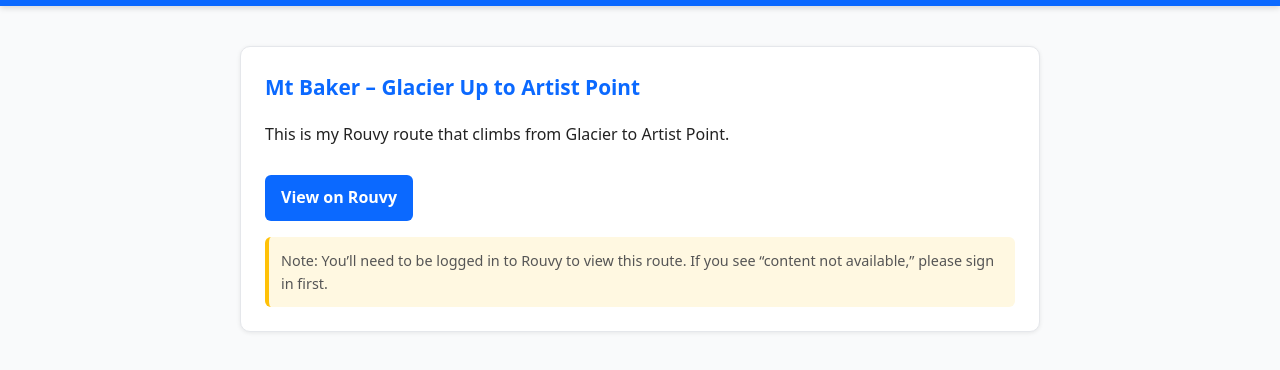
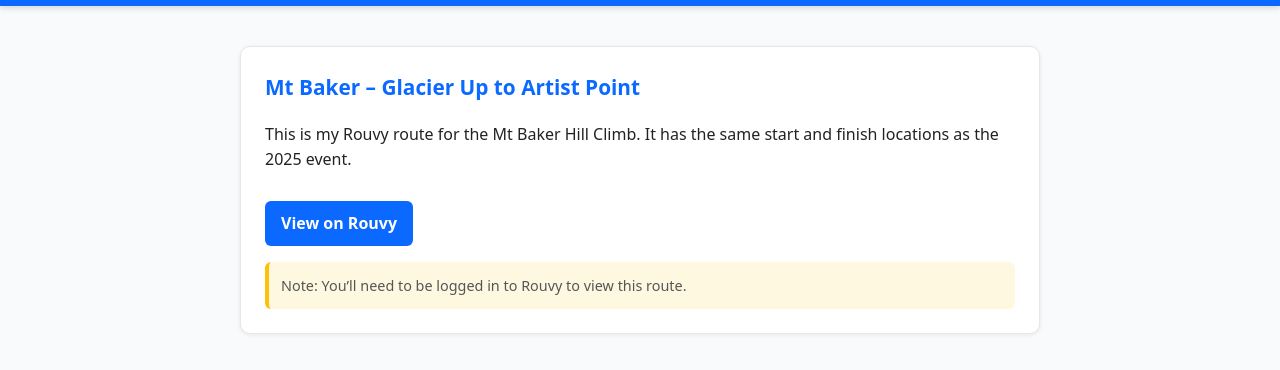
Before and after one commit to NetworkAndSoftware/rouvy, a plain HTML site: page index.html in a window 1280 px wide. Shown: the part 88-458 px from the top of the page. Drawn offline with Linux system fonts and the light colour scheme.

Commit message:
Revise Mt Baker route description and note
Updated the description of the Mt Baker route and removed redundant login note.

```diff
--- a/index.html
+++ b/index.html
@@ -74,12 +74,12 @@
   <main>
     <div class="route-card">
       <h2>Mt Baker – Glacier Up to Artist Point</h2>
-      <p>This is my Rouvy route that climbs from Glacier to Artist Point.</p>
+      <p>This is my Rouvy route for the Mt Baker Hill Climb. It has the same start and finish locations as the 2025 event.</p>
       <a class="route-link" href="http://riders.rouvy.com/route/251973" target="_blank" rel="noopener noreferrer">
         View on Rouvy
       </a>
       <div class="note">
-        Note: You’ll need to be logged in to Rouvy to view this route. If you see “content not available,” please sign in first.
+        Note: You’ll need to be logged in to Rouvy to view this route.
       </div>
     </div>
   </main>
```
